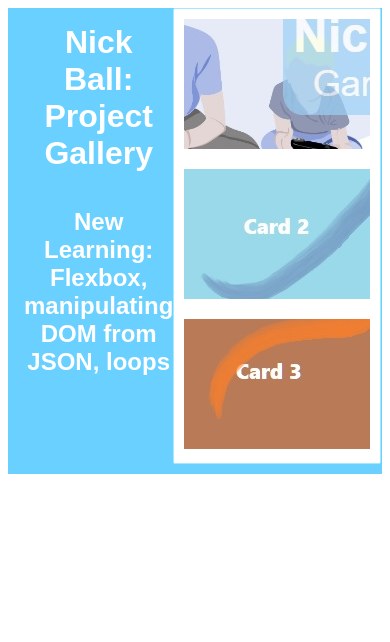
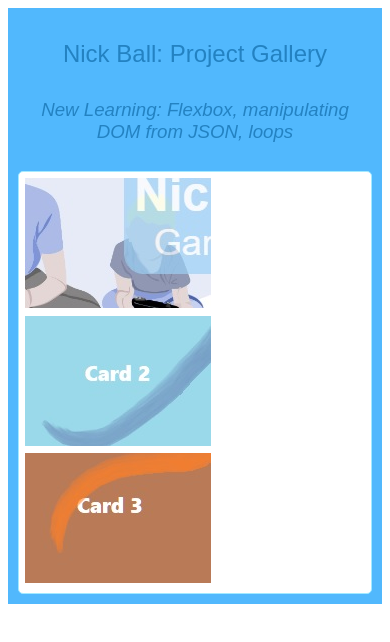
Before and after one commit to Nickb89/Project-Gallery, a plain HTML site: page index.html in a window 390 px wide. Drawn offline with Linux system fonts and the light colour scheme.

Commit message:
Add media query Flex direction of elements changes based on screen size.
Explore Flexbox
Understand centering items using flexbox or margins

```diff
--- a/index.html
+++ b/index.html
@@ -11,16 +11,20 @@
     <main>
 
         <div id="contentWrapper">
-            <header>
-                    <div id="header">
-                        <h1>Nick Ball: Project Gallery</h1>
-                        <h2>New Learning: Flexbox, manipulating DOM from JSON, loops</h2>
+            <div id="mainContent">
+                <div id="header">
+                 <header>
+                     <h2>Nick Ball: Project Gallery</h2>
+                     <h3>New Learning: Flexbox, manipulating DOM from JSON, loops</h3>
+                </header>
+                </div>
+
+
+                <div id="galleryContent">
+
+                    <div id="gallery">
+
                     </div>
-            </header>
-            <div id="mainContent">
-
-                <div id="gallery">
-
                 </div>
             </div>
         </div>
--- a/style.css
+++ b/style.css
@@ -3,47 +3,66 @@ body{
 }
 
 #contentWrapper {
-    max-width: 1170px;
+    max-width:1170px;
+    margin-left: auto;
+    margin-right: auto;
+
+  }
+
+  #mainContent{
     display: flex;
     margin-left: auto;
     margin-right: auto;
-    padding-left: 16px;
-    padding-right: 16px;
-    background-color: rgb(105, 208, 255);
-    padding-bottom: 10px;
+    max-width: max-content;
+    background-color: rgb(81, 184, 253);
+    padding: 10px;
   }
 
-  #header h1{
-    text-align: center;
-    padding:.5em;
-    color: white;
-    margin:0;
+  #galleryContent{
+    flex: 2 0 1;
+  }
+
+  #header{
+    display: flex;
+    flex: 1 0 1;
+    min-width: 0;
+    padding: 10px;
+
+
   }
 
   #header h2{
     text-align: center;
-    color: white;
+    padding:.5em;
+    color: rgb(35, 130, 194);
+    margin:0;
+    font-weight: 100;
+
+  }
+
+  #header h3{
+    text-align: center;
+    color: rgb(35, 130, 194);
+    font-weight: 100;
+    font-style: italic;
+
   }
 
   #gallery{
     display: flex;
-    flex-basis: 2;
     flex-wrap: wrap;
-    max-width:max-content;
-    border-radius: 2px;
+    gap: .2em;
+    border-radius: 5px;
     border:1px rgb(162, 233, 255) solid;
-    padding:10px;
-    gap:1em;
-    justify-content:center;
-    margin: auto;
     background-color: white;
-    padding: 10px;
+    padding: 6px;
+    margin: 0;
   }
 
   .galleryItem{
     flex-grow: 0;
     flex-shrink:0;
-    flex-basis:1;
+    flex-basis:0;
   }
 
   figure {
@@ -56,3 +75,9 @@ body{
     padding: 0.3em;
     text-align: center;
   }
+
+  @media only screen and (max-width: 600px) {
+    #mainContent {
+      flex-direction: column;
+    }
+  }
```
